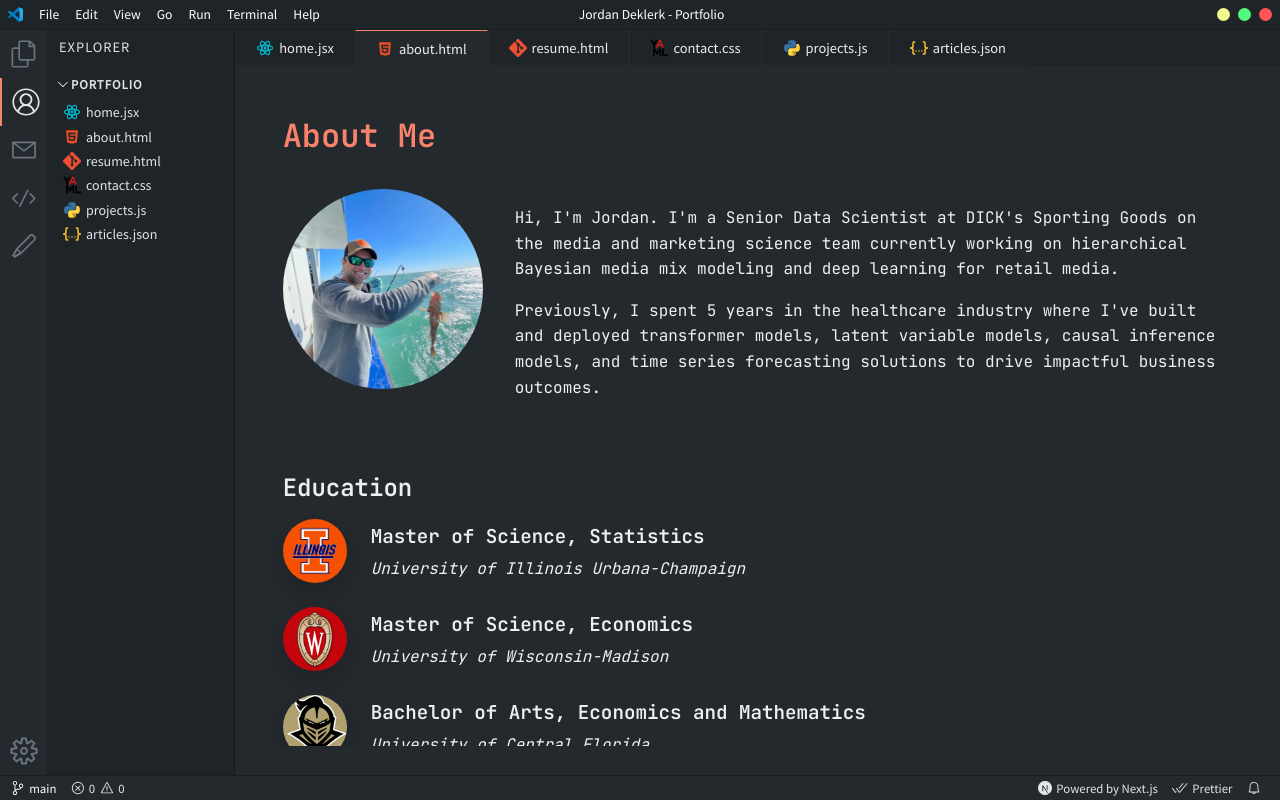
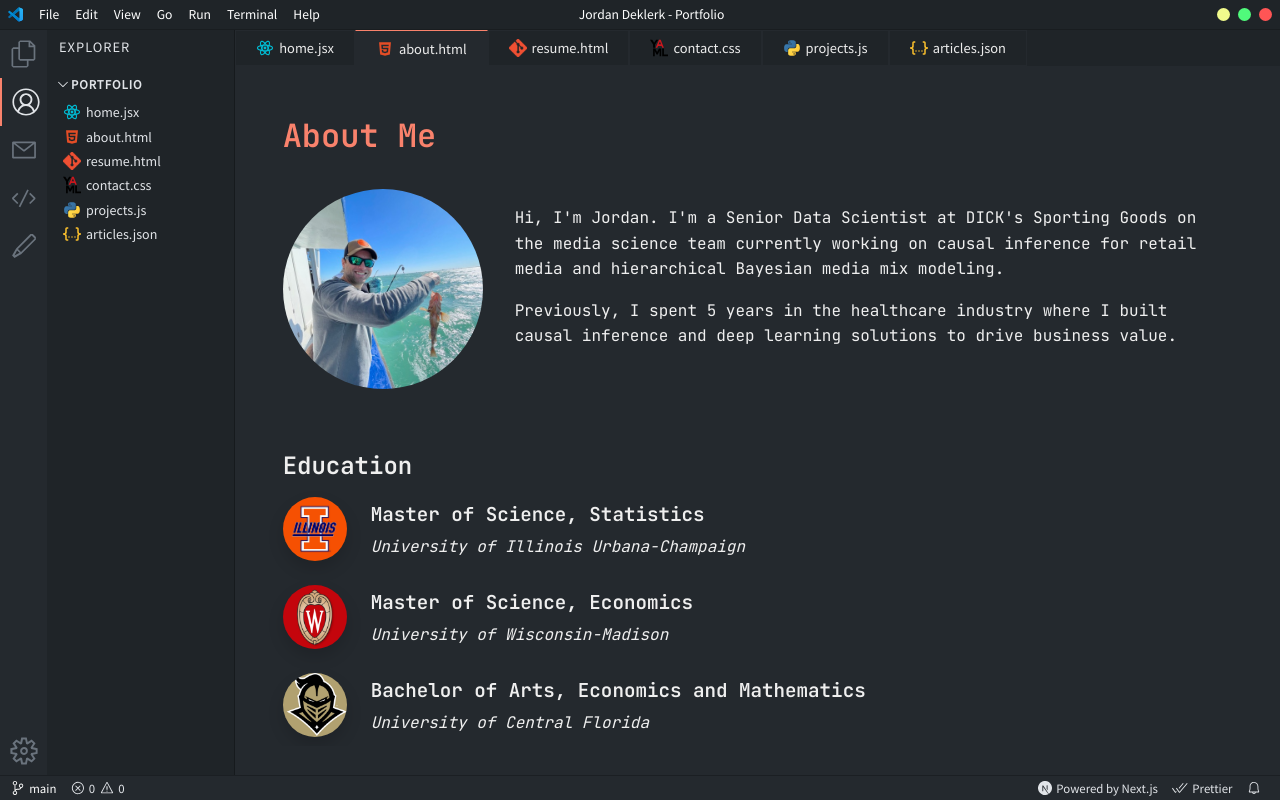
Before and after one commit to jordandeklerk/jordandeklerk.github.io, a Next.js app: page /about in a window 1280 px wide. Built offline with nearby package versions, Linux system fonts and the light colour scheme.

Commit message:
Fix about me section and slow down floating icon speed

```diff
--- a/components/FloatingIcons.jsx
+++ b/components/FloatingIcons.jsx
@@ -10,7 +10,7 @@ const FloatingIcons = ({ icons }) => {
     const iconElements = container.children;
 
     const animateIcon = (icon) => {
-      const speed = 0.5 + Math.random() * 0.5; // pixels per second
+      const speed = 0.1 + Math.random() * 0.2; // Reduced speed range
       const angle = Math.random() * 2 * Math.PI; // random direction
       const vx = Math.cos(angle) * speed;
       const vy = Math.sin(angle) * speed;
--- a/pages/about.jsx
+++ b/pages/about.jsx
@@ -67,11 +67,10 @@ const AboutPage = () => {
           <div className={styles.introText}>
             <h2></h2>
             <p className={styles.introParagraph}>
-              Hi, I'm Jordan. I'm a Senior Data Scientist at DICK's Sporting Goods on the media and marketing science team currently working on hierarchical Bayesian media mix modeling and deep learning for retail media.
+              Hi, I'm Jordan. I'm a Senior Data Scientist at DICK's Sporting Goods on the media science team currently working on causal inference for retail media and hierarchical Bayesian media mix modeling.
             </p>
             <p className={styles.introParagraph}>
-              Previously, I spent 5 years in the healthcare industry where I've built and deployed transformer models,
-              latent variable models, causal inference models, and time series forecasting solutions to drive impactful business outcomes.
+            Previously, I spent 5 years in the healthcare industry where I built causal inference and deep learning solutions to drive business value.
             </p>
           </div>
         </div>
```
